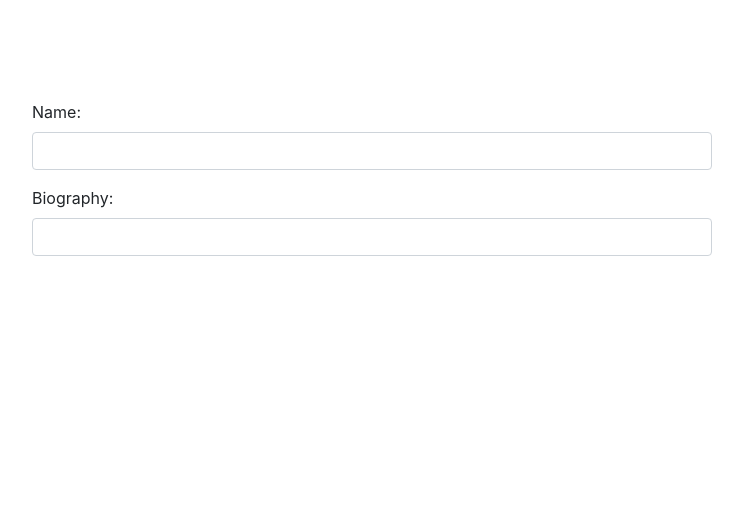
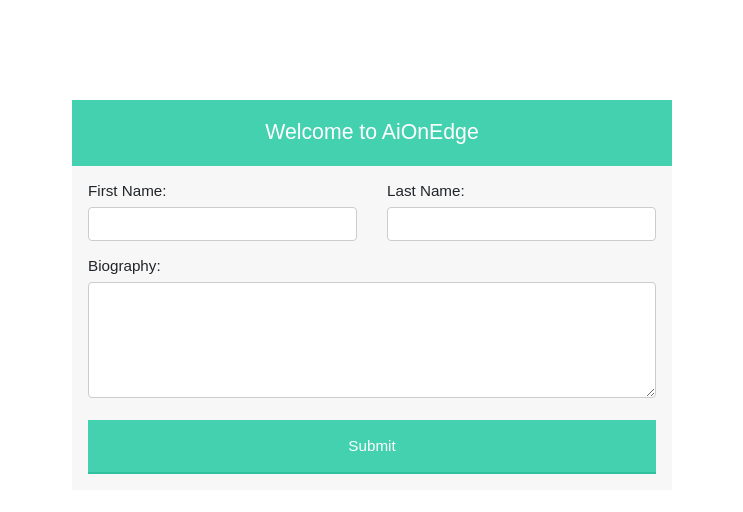
Before and after one commit to ChrisHelmsC/DeepLensWebService, a website: page index.html in a window 1280 px wide. Shown: the whole page, without its empty margins (268-1011 px from the left). Drawn offline with nearby package versions, Linux system fonts and the light colour scheme.

Commit message:
Modified styling and added submit button

```diff
--- a/index.html
+++ b/index.html
@@ -10,17 +10,124 @@
     	margin-right: 300px;
     	margin-left: 300px;
       }
+
+      .form-style-6{
+        font: 95% Arial, Helvetica, sans-serif;
+        max-width: 600px;
+        margin: 10px auto;
+        padding: 16px;
+        background: #F7F7F7;
+      }
+
+      .form-style-6 h1{
+        background: #43D1AF;
+        padding: 20px 0;
+        font-size: 140%;
+        font-weight: 300;
+        text-align: center;
+        color: #fff;
+        margin: -16px -16px 16px -16px;
+      }
+
+        .form-style-6 input[type="text"],
+.form-style-6 input[type="date"],
+.form-style-6 input[type="datetime"],
+.form-style-6 input[type="email"],
+.form-style-6 input[type="number"],
+.form-style-6 input[type="search"],
+.form-style-6 input[type="time"],
+.form-style-6 input[type="url"],
+.form-style-6 textarea,
+.form-style-6 select
+{
+    -webkit-transition: all 0.30s ease-in-out;
+    -moz-transition: all 0.30s ease-in-out;
+    -ms-transition: all 0.30s ease-in-out;
+    -o-transition: all 0.30s ease-in-out;
+    outline: none;
+    box-sizing: border-box;
+    -webkit-box-sizing: border-box;
+    -moz-box-sizing: border-box;
+    width: 100%;
+    background: #fff;
+    margin-bottom: 4%;
+    border: 1px solid #ccc;
+    padding: 3%;
+    color: #555;
+    font: 95% Arial, Helvetica, sans-serif;
+}
+.form-style-6 input[type="text"]:focus,
+.form-style-6 input[type="date"]:focus,
+.form-style-6 input[type="datetime"]:focus,
+.form-style-6 input[type="email"]:focus,
+.form-style-6 input[type="number"]:focus,
+.form-style-6 input[type="search"]:focus,
+.form-style-6 input[type="time"]:focus,
+.form-style-6 input[type="url"]:focus,
+.form-style-6 textarea:focus,
+.form-style-6 select:focus
+{
+    box-shadow: 0 0 5px #43D1AF;
+    padding: 3%;
+    border: 1px solid #43D1AF;
+}
+
+.form-style-6 input[type="submit"],
+.form-style-6 input[type="button"]{
+    box-sizing: border-box;
+    -webkit-box-sizing: border-box;
+    -moz-box-sizing: border-box;
+    width: 100%;
+    padding: 3%;
+    background: #43D1AF;
+    border-bottom: 2px solid #30C29E;
+    border-top-style: none;
+    border-right-style: none;
+    border-left-style: none;
+    color: #fff;
+}
+.form-style-6 input[type="submit"]:hover,
+.form-style-6 input[type="button"]:hover{
+    background: #2EBC99;
+}
+
     </style>
   </head>
   <body>
-  	<div class="form-group">
-  		<label for="usr">Name:</label>
-  		<input type="text" class="form-control" id="usr">
-	</div>
+    <div class="form-style-6 container">
+      <h1>Welcome to AiOnEdge</h1>
+      <form>
+        <div class="row">
+          <div class="col-md-6">
+          	<div class="form-group">
+          		<label for="usr">First Name:</label>
+           		<input type="text" class="form-control field-style field-split align-left"" id="first_name ">
+            </div>
+          </div>
 
-	<div class="form-group">
-  		<label for="usr">Biography:</label>
-  		<input type="text" class="form-control" id="usr">
-	</div>
+          <div class="col-md-6">
+           <div class="form-group">
+              <label for="usr">Last Name:</label>
+              <input type="text" class="form-control field-style field-split align-left"" id="last_name ">
+            </div>
+          </div>
+        </div>
+
+        <div class="row">
+          <div class="col-md-12">
+            <div class="form-group">
+              <label for="comment">Biography:</label>
+              <textarea class="form-control" rows="5" id="biography"></textarea>
+            </div>
+          </div>
+        </div>
+
+        <div class="row">
+          <div class="col-md-12">
+            <input type="submit" value="Submit" />
+          </div>
+        </div>
+        </form>
+     </div>
   </body>
 </html>
```
